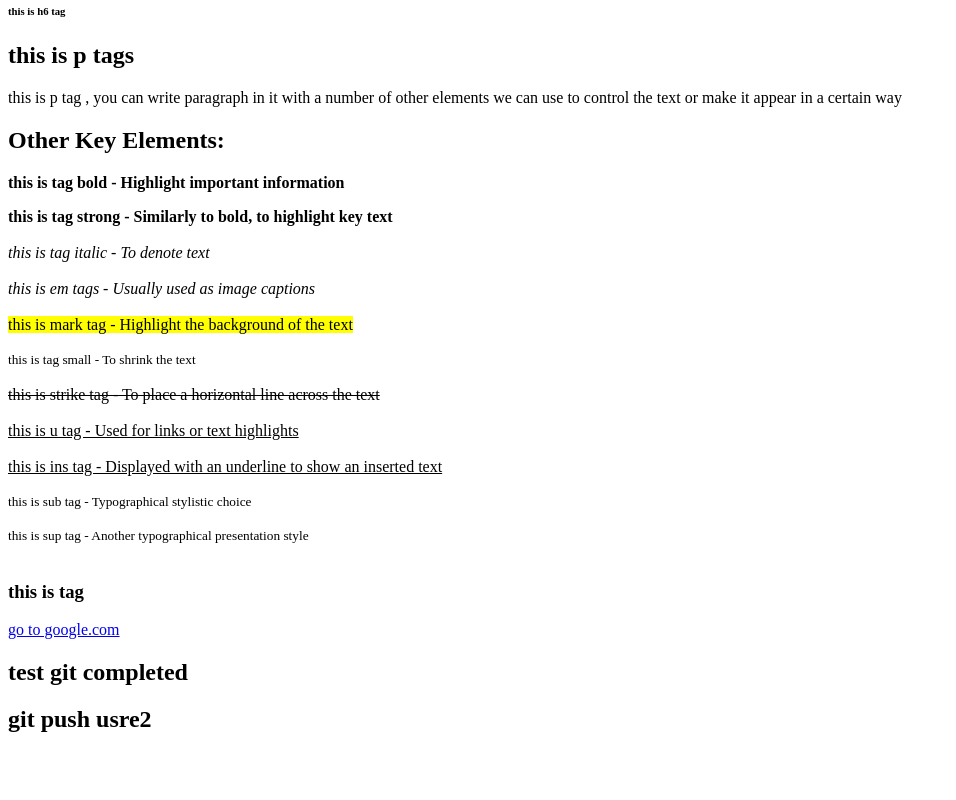
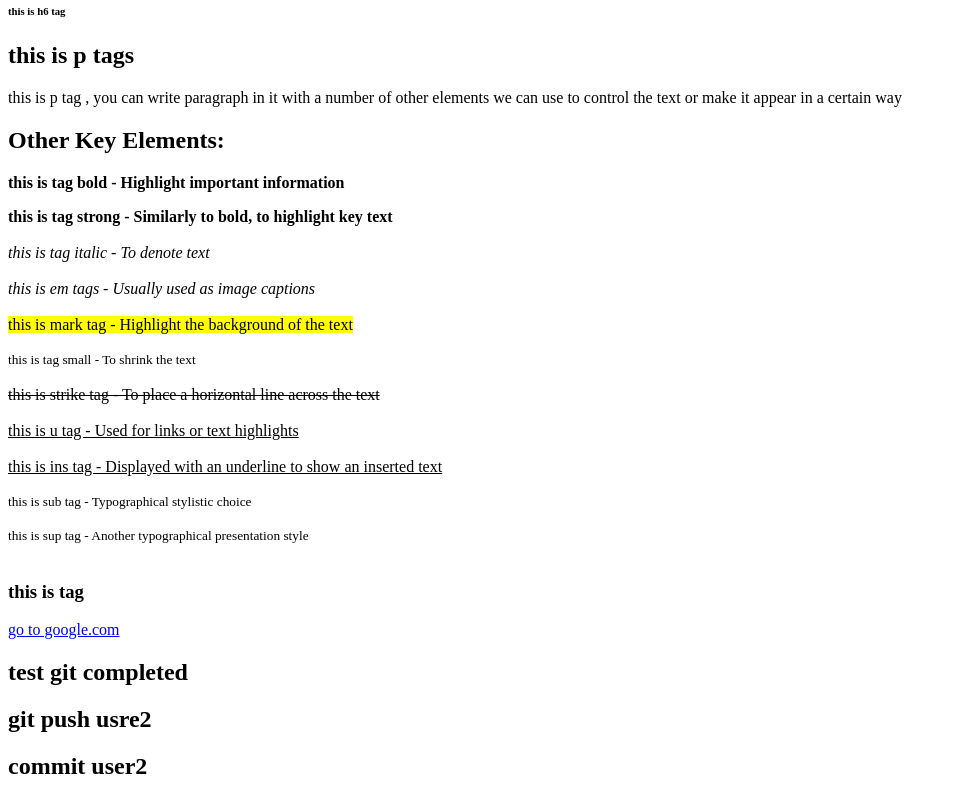
Before and after one commit to trungdzvcc/HTML-CSS-TOTURIAL, a plain HTML site: page basic_tags.html in a window 1280 px wide. Shown: the part 319-1119 px from the top of the page, without its empty margins (0-956 px from the left). Before the commit the page ends 1072 px from the top, so only its background shows below. Drawn offline with Linux system fonts and the light colour scheme.

Commit message:
commit to user2

```diff
--- a/basic_tags.html
+++ b/basic_tags.html
@@ -53,6 +53,7 @@
    <a href =" https://www.google.com/"> go to google.com </a>
    <h2>test git completed</h2>
    <h2>git push usre2</h2>
+   <h2>commit user2</h2>
 
 
 
```
